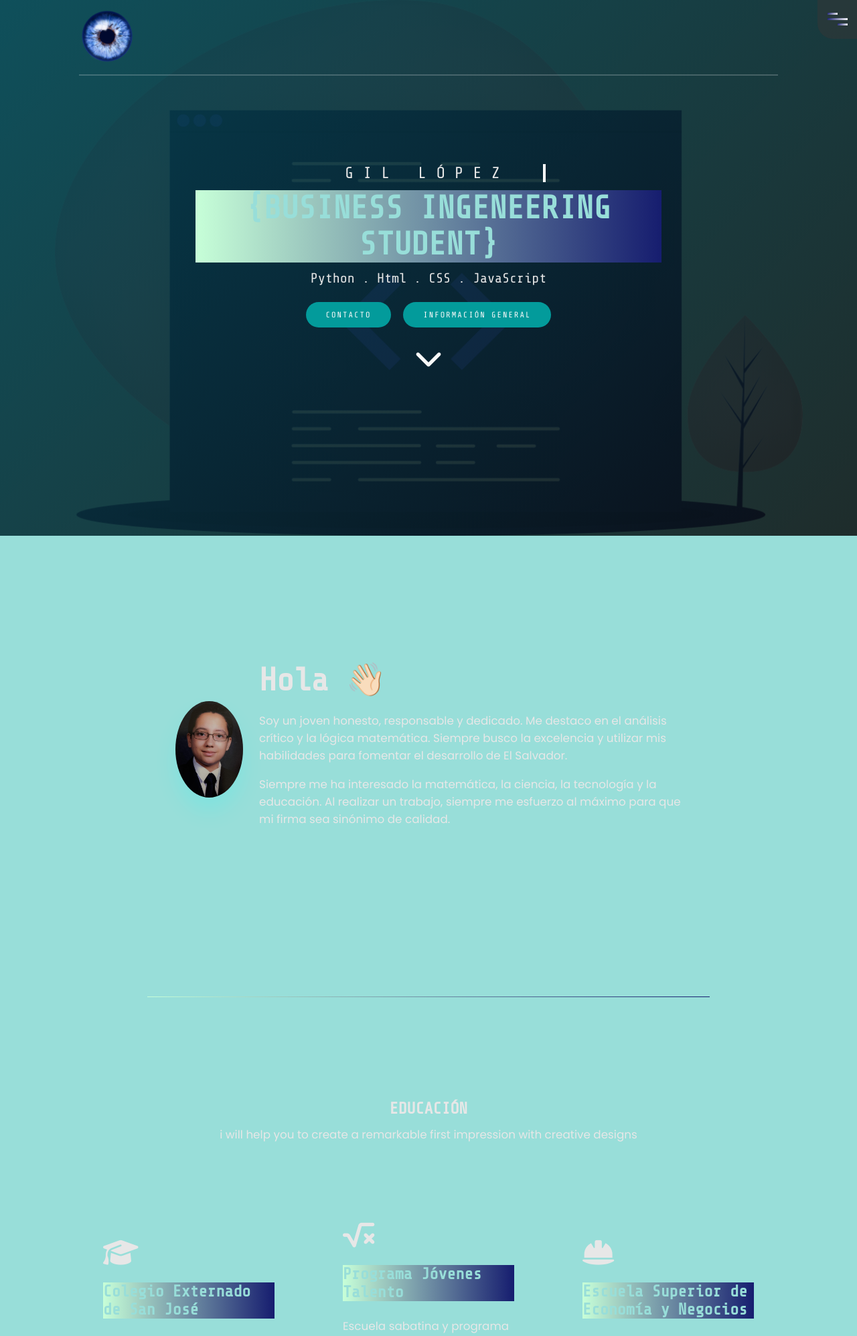
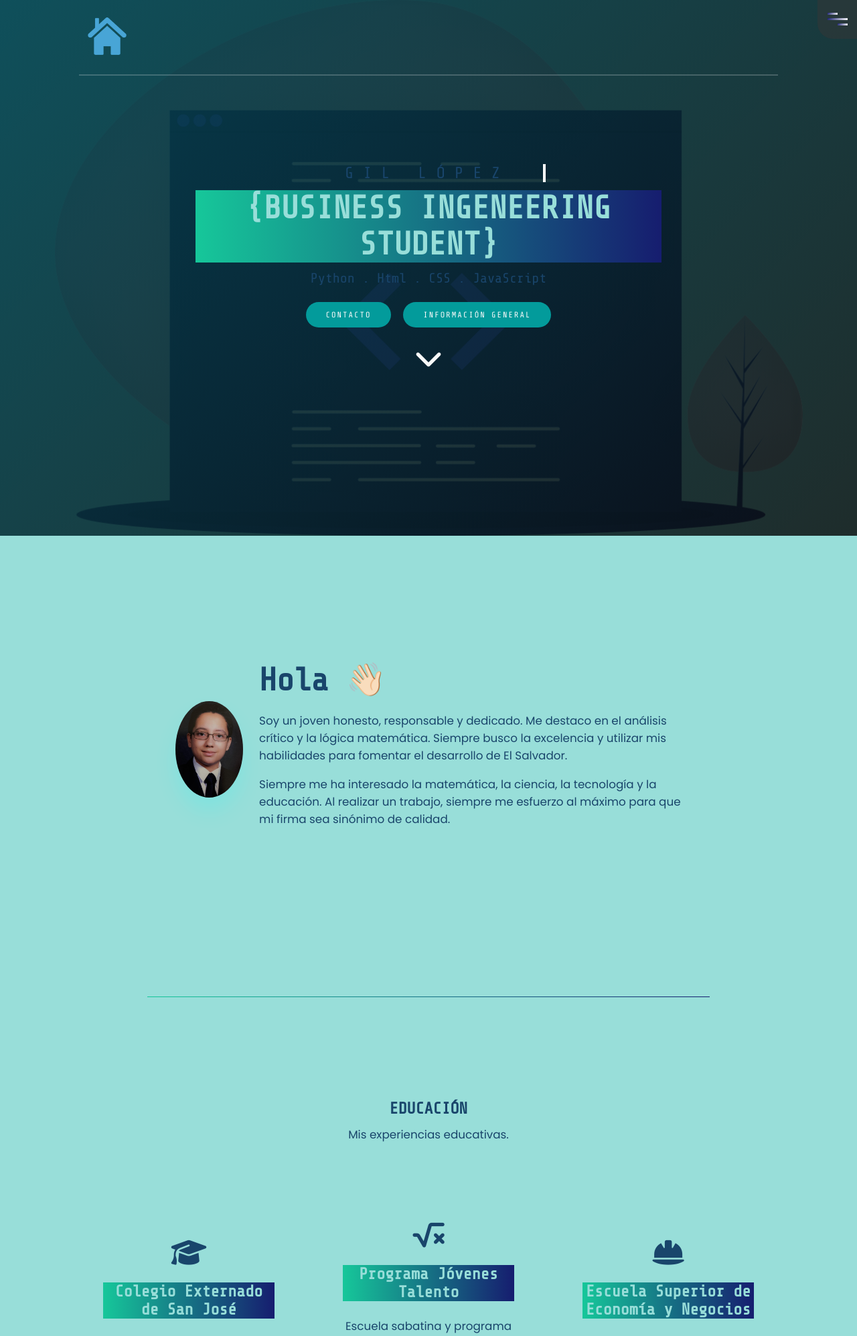
Before and after one commit to Gelm20/Portfolio-Gil-Lopez, a Flask app: page / in a window 1280 px wide. Shown: the top 1995 px of the page at 67% size. Run offline with Flask 2, Linux system fonts and the light colour scheme; some libraries are stand-ins or nearby versions.

Commit message:
semifinal

```diff
--- a/static/main.css
+++ b/static/main.css
@@ -15,7 +15,7 @@ html {
   font-size: 12px;
   box-sizing: border-box;
   scroll-behavior: smooth;
-  color: #e7e7e7;
+  color: #19456b;
   background: #98ded9;
 }
 
@@ -254,7 +254,7 @@ nav {
   color: rgb(22, 29, 111, 1);
   background: linear-gradient(
     to right,
-    rgb(199, 255, 216, 1) 0%,
+    rgb(22, 199, 154, 1) 0%,
     rgb(22, 29, 111, 1) 100%
   );
   -webkit-background-clip: text;
@@ -347,7 +347,7 @@ hr {
   margin: 4rem 0;
   background: linear-gradient(
     to right,
-    rgb(199, 255, 216, 1) 0%,
+    rgb(22, 199, 154, 1) 0%,
     rgb(22, 29, 111, 1) 100%
   );
   border: 0;
--- a/templates/index.html
+++ b/templates/index.html
@@ -8,7 +8,7 @@
   <meta name="viewport" content="width=device-width, initial-scale=1" />
   <link rel="stylesheet" type="text/css" media="screen" href="/static/main.css" />
   <script src="https://kit.fontawesome.com/836a943e18.js" crossorigin="anonymous"></script>
-  <link rel="shortcut icon" type="image/x-icon" href="/static/images/favicon.ico" />
+  <link rel="shortcut icon" type="image/x-icon" href="/static/images/blue.png" />
 </head>
 
 <body>
@@ -18,7 +18,7 @@
       <nav>
         <div class="nav-brand">
           <a href="index.html">
-            <img src="/static/images/logo.png" alt="Chaoo" />
+            <img src="/static/images/Home.png" alt="Chaoo" />
           </a>
         </div>
         <div class="burger-menu-icon">
@@ -115,13 +115,12 @@
       <hr />
     </section>
 
-    <section id="services" class="services">
+    <section id="services" class="services" style="text-align: center;">
       <div class="container">
         <div class="title-heading">
           <h2>EDUCACIÓN</h2>
           <p>
-            i will help you to create a remarkable first impression with
-            creative designs
+            Mis experiencias educativas.
           </p>
         </div>
         <div class="service-tiers">
@@ -162,7 +161,7 @@
       <hr />
     </section>
 
-    <section id="projects" class="projects">
+    <section id="projects" class="projects" style="text-align: center;">
       <div class="title-heading">
         <h2>Información General</h2>
         <p>Estas son algunas de las actividades en la que he sido partícipe.</p>
@@ -218,7 +217,7 @@
       <hr />
     </section>
 
-    <section id="goals" class="services">
+    <section id="goals" class="services" style="text-align: center;">
       <div class="container">
         <div class="title-heading">
           <h2>Reconocimientos</h2>
@@ -228,14 +227,14 @@
         </div>
         <div class="service-tiers">
           <div class="tier-item">
-            <i class="fas fa-graduation-cap" aria-hidden="true"></i>
+            <i class="fas fa-award" aria-hidden="true"></i>
             <h2>Cuadro de Honor ESEN</h2>
             <p>
               (2019 - 2021)
             </p>
           </div>
           <div class="tier-item">
-            <i class="fas fa-square-root-alt" aria-hidden="true"></i>
+            <i class="fas fa-calculator" aria-hidden="true"></i>
             <h2>Beca PAA</h2>
             <p>
               (2019)
@@ -243,7 +242,7 @@
           </div>
 
           <div class="tier-item">
-            <i class="fas fa-hard-hat" aria-hidden="true"></i>
+            <i class="fas fa-chart-line" aria-hidden="true"></i>
             <h2>Beca del Rector ESEN</h2>
             <p>
               (2019)
@@ -251,7 +250,7 @@
           </div>
 
           <div class="tier-item">
-            <i class="fas fa-hard-hat" aria-hidden="true"></i>
+            <i class="fas fa-book-reader" aria-hidden="true"></i>
             <h2>Beca FANTEL</h2>
             <p>
               (2020 - 2023)
@@ -259,7 +258,7 @@
           </div>
 
           <div class="tier-item">
-            <i class="fas fa-hard-hat" aria-hidden="true"></i>
+            <i class="fas fa-globe-americas" aria-hidden="true"></i>
             <h2>Toelf IBT</h2>
             <p>
               (2019)
```
Also changed, not shown: other parts of static/main.css (+2 -2 lines), static/images/Home.png (added), static/images/Home.webp (added), static/images/blue.png (added).
